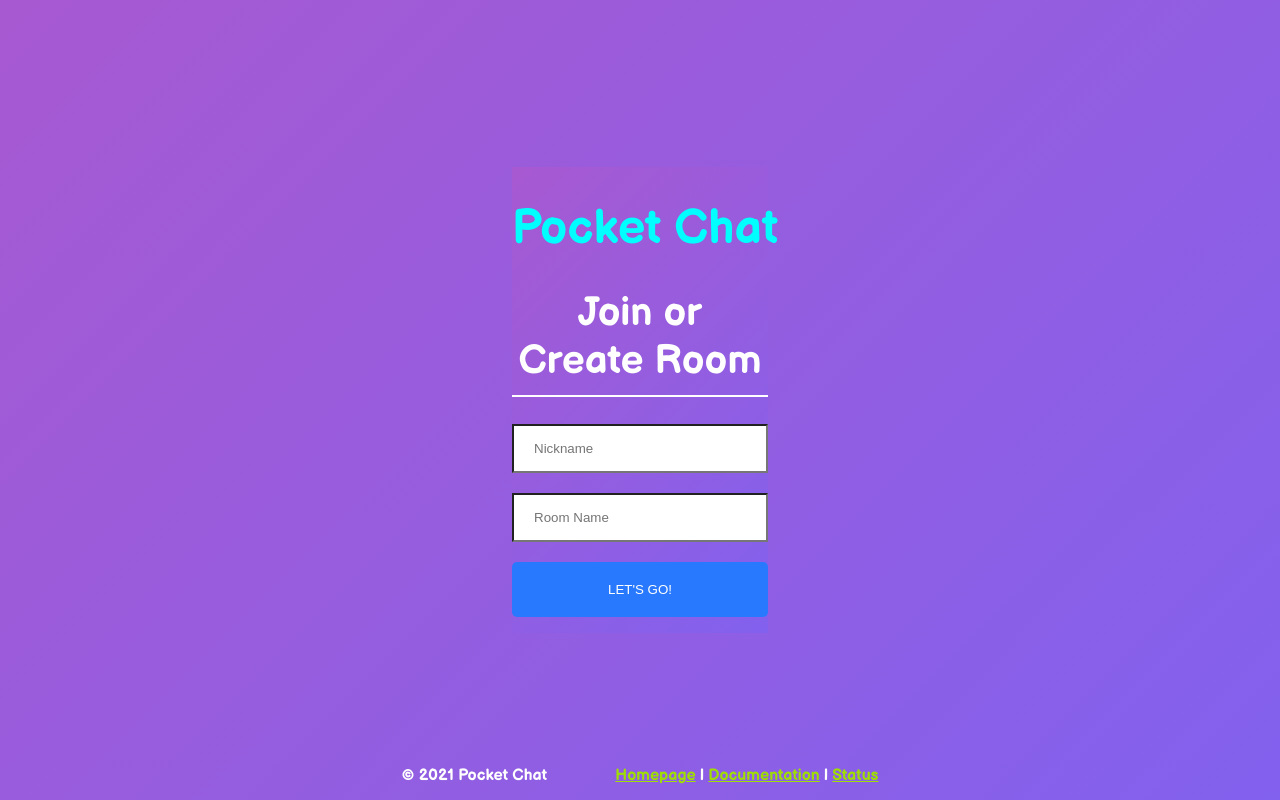
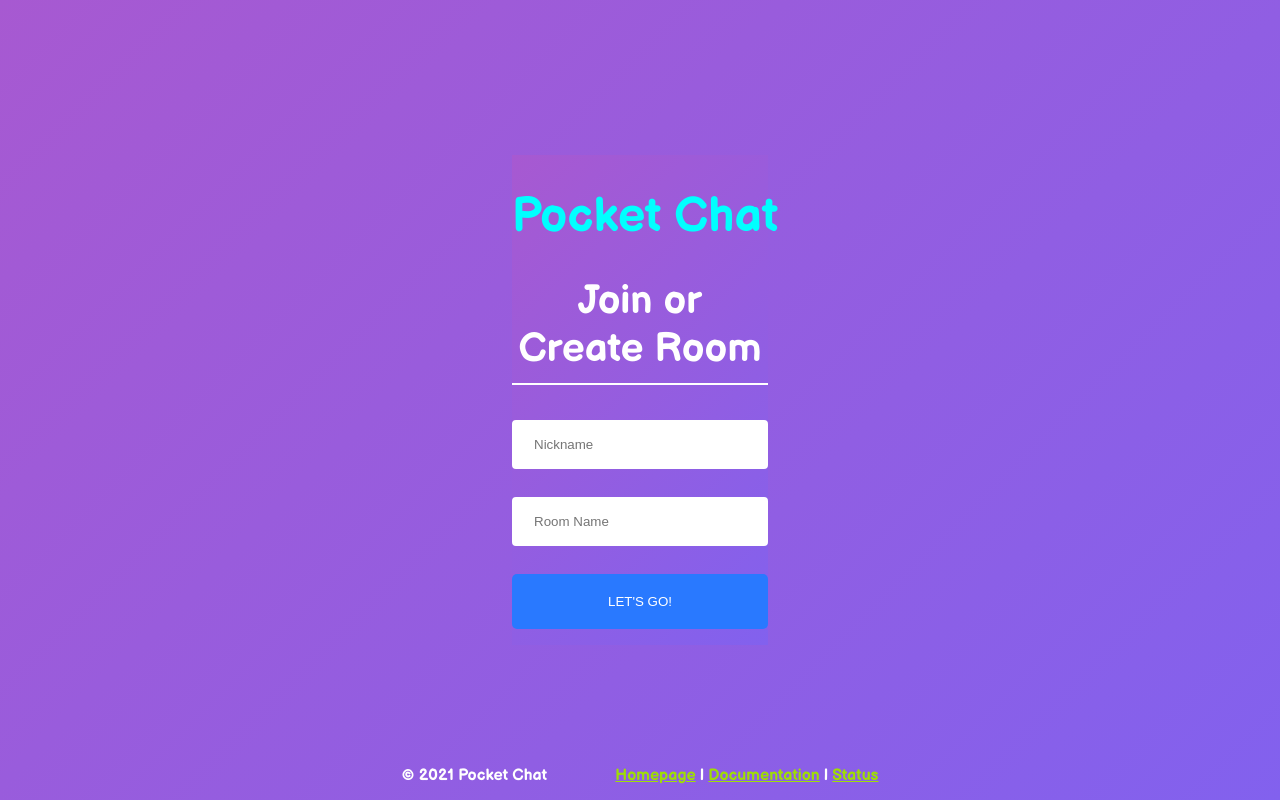
Before and after one commit to Senophyx/pocket-chat-client, a React (Create React App) app: page / in a window 1280 px wide. Built offline with nearby package versions, Linux system fonts and the light colour scheme.

Commit message:
Update Join.css

```diff
--- a/src/components/Join/Join.css
+++ b/src/components/Join/Join.css
@@ -28,10 +28,13 @@ html, body {
 }
 
 .joinInput {
-  border-radius: 0;
   padding: 15px 20px;
   width: 100%;
   color: #1A1A1D;
+  margin: 8px 0;
+  box-sizing: border-box;
+  border: 2px solid white;
+  border-radius: 4px;
 }
 
 .other {
```
